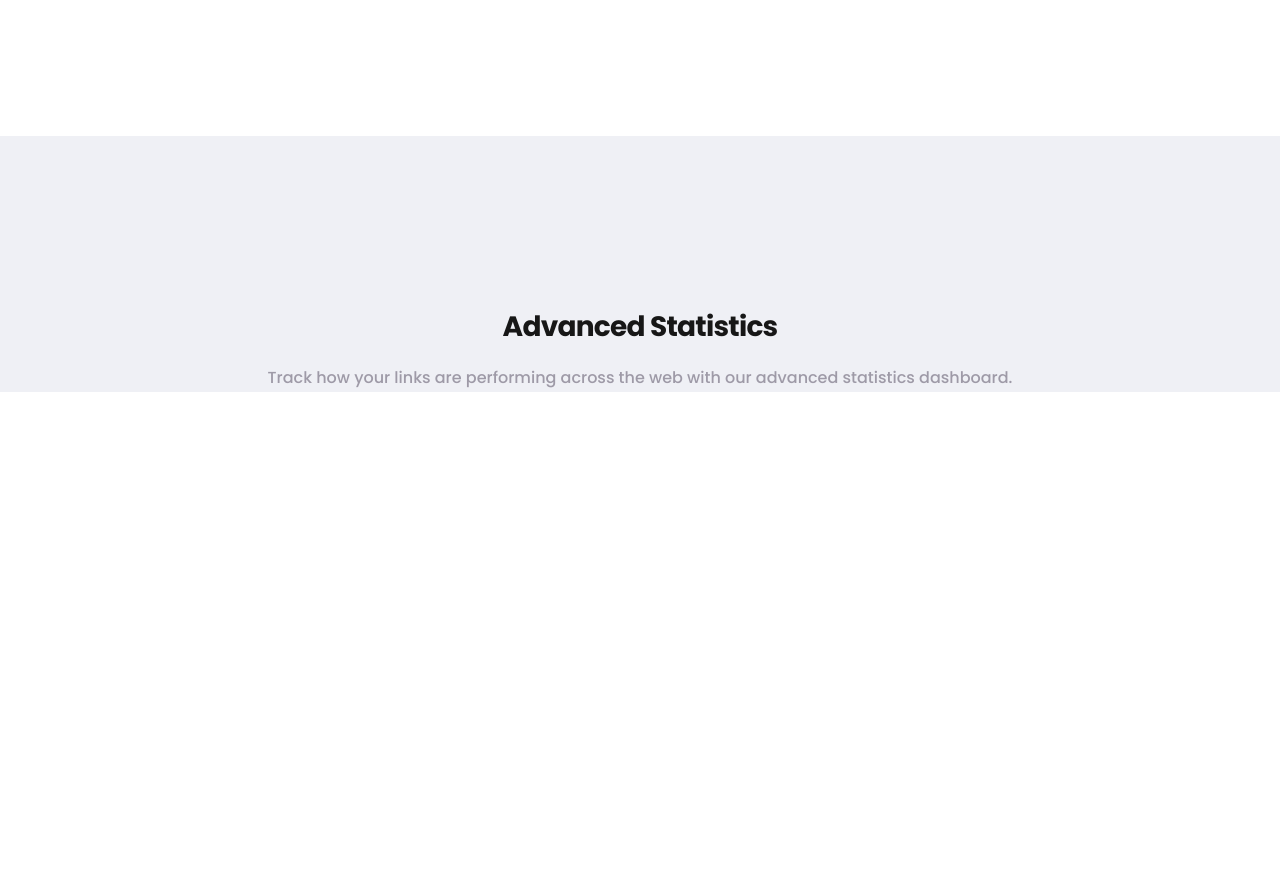
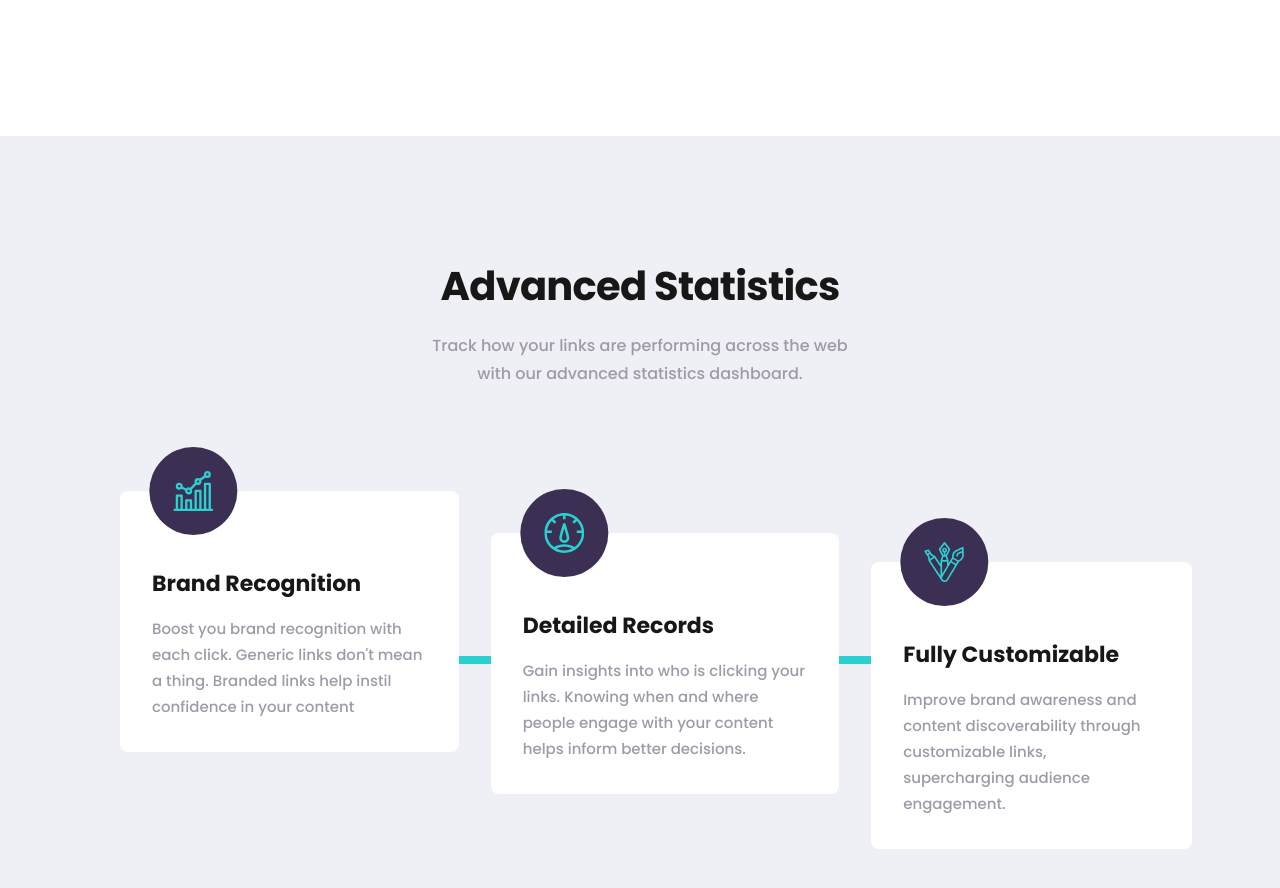
Before and after one commit to avfonseca00/sheep-ly, a Next.js app in the folder frontend/: page / in a window 1280 px wide. Shown: the part 660-1548 px from the top of the page. Before the commit the page ends 1052 px from the top, so only its background shows below. Built offline with nearby package versions, Linux system fonts and the light colour scheme.

Commit message:
feat(frontend): Add cards to the statistics section

```diff
--- /dev/null
+++ b/frontend/src/app/components/StatCard.tsx
@@ -0,0 +1,20 @@
+type Props = {
+    icon: string,
+    title: string,
+    description: string
+    styles?: string
+}
+
+export default function StatCard({icon, title, description, styles = ""}: Props) {
+    return (
+        <div className={`flex items-center md:items-start flex-col bg-white rounded-lg my-12 relative ${styles}`}>
+            <div className="flex w-fit rounded-full p-6 bg-dark-violet absolute md:translate-x-1/3 -translate-y-2/4">
+                <img src={icon} alt="" width={40} height={40}/>
+            </div>
+            <div className="flex flex-col items-center md:items-start gap-4 p-8 pt-[76px]">
+                <h4 className="text-[22px] font-bold">{title}</h4>
+                <p className="text-[15px] md:text-left leading-6.5 text-center text-grayish-violet">{description}</p>
+            </div>
+        </div>
+    )
+}
--- a/frontend/src/app/components/Statistics.tsx
+++ b/frontend/src/app/components/Statistics.tsx
@@ -1,12 +1,34 @@
+import StatCard from "./StatCard";
+
 export default function Statistics() {
     return (
-        <div className="flex flex-col items-center w-full bg-grayish-violet-light pt-42.5">
-            <div className=" flex flex-col w-full lg:max-w-5xl xl:max-w-6xl">
-                <div className="flex flex-col gap-4">
-                    <h3 className="text-[28px] font-bold text-center tracking-[-0.75px]">Advanced Statistics</h3>
-                    <p className="text-grayish-violet text-md text-center leading-7">
+        <div className="flex flex-col items-center w-full bg-grayish-violet-light py-30">
+                <div className="flex flex-col items-center gap-4 px-6 mb-10.5 w-full lg:max-w-5xl xl:max-w-6xl">
+                    <h3 className="text-[28px] font-bold text-center tracking-[-0.75px] xl:text-[40px]">Advanced Statistics</h3>
+                    <p className="text-grayish-violet text-center leading-7 xl:text-[16px] md:max-w-[450px]">
                         Track how your links are performing across the web with our advanced statistics dashboard.
                     </p>
+                </div>
+            <div className="flex w-full lg:max-w-5xl xl:max-w-6xl pb-9">
+                <div className="flex flex-col items-center lg:flex-row md:gap-8 px-6 md:before:flex relative">
+                    <div className="flex w-2 h-1/2 top-1/2 left-1/2 -translate-x-1/2 -translate-y-1/2 md:w-1/2 md:h-2 absolute md:top-3/5 md:left-1/2 md:-translate-x-1/2 bg-cyan"></div>
+                    <StatCard
+                        icon="images/icon-brand-recognition.svg"
+                        title="Brand Recognition"
+                        description="Boost you brand recognition with each click. Generic links don't mean a thing. Branded links help instil confidence in your content"
+                    />
+                    <StatCard
+                        icon="images/icon-detailed-records.svg"
+                        title="Detailed Records"
+                        description="Gain insights into who is clicking your links. Knowing when and where people engage with your content helps inform better decisions."
+                        styles="md:translate-y-[42px]"
+                    />
+                    <StatCard
+                        icon="images/icon-fully-customizable.svg"
+                        title="Fully Customizable"
+                        description="Improve brand awareness and content discoverability through customizable links, supercharging audience engagement."
+                        styles="md:translate-y-[84px]"
+                    />
                 </div>
             </div>
         </div>
```
